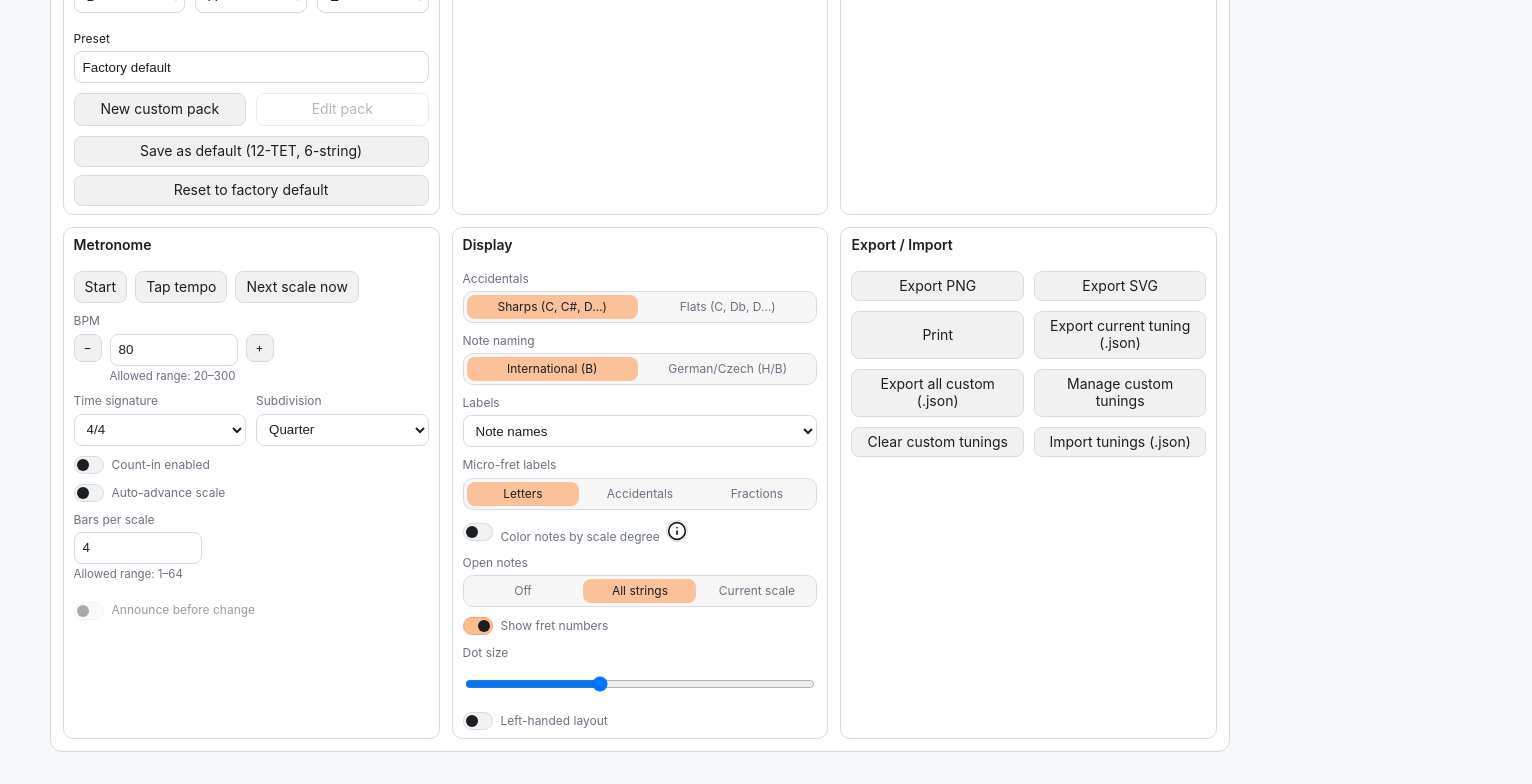
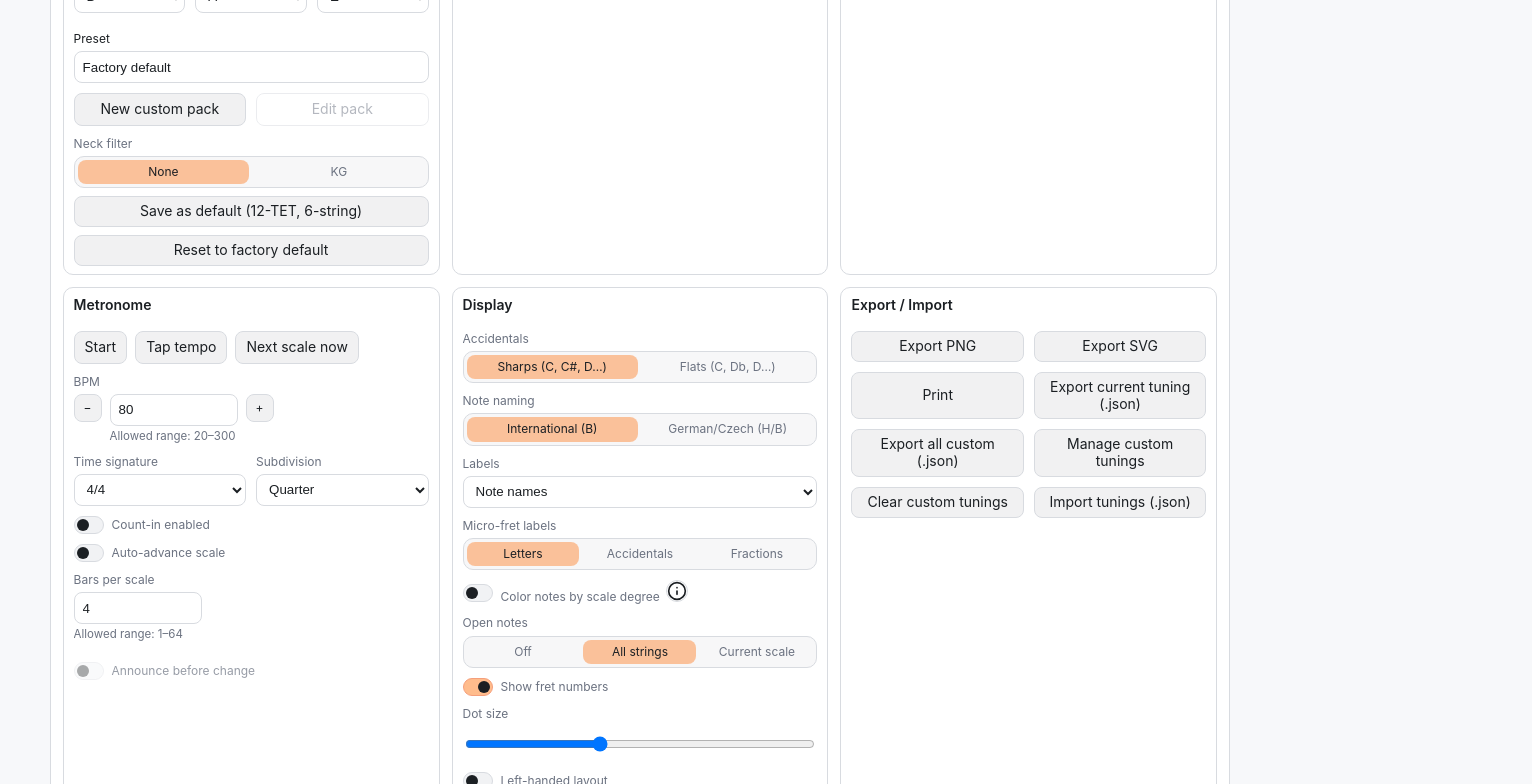
Before and after one commit to DMNerd/tuning-visualizer, a React (Vite) app: page / in a window 1280 px wide. Shown: the part 800-1584 px from the top of the page, 1532 px wide, since content can reach past the window. Built offline with nearby package versions, Linux system fonts and the light colour scheme.

Commit message:
Allow an override for KGATLW styled necks (which most microtonal guitars use anyway) instead of the std. full 24edo necks

```diff
--- a/src/app/adapters/controls.js
+++ b/src/app/adapters/controls.js
@@ -14,6 +14,7 @@ export function buildInstrumentControlModel({
       tuning: instrument.tuning,
       systemId: instrument.systemId,
       selectedPreset: presets.selectedPreset,
+      kgNeckFilterEnabled: instrument.kgNeckFilterEnabled,
     },
     actions: {
       setFrets: handlers.setFretsPref,
@@ -22,6 +23,7 @@ export function buildInstrumentControlModel({
       handleStringsChange: handlers.handleStringsChange,
       setSelectedPreset: presets.setPreset,
       handleSaveDefault: handlers.handleSaveDefault,
+      setKgNeckFilterEnabled: handlers.setKgNeckFilterEnabled,
       handleResetFactoryDefault: reset.resetInstrumentFactory,
       onCreateCustomPack: handlers.openCreate,
       onEditCustomPack: handlers.openEditSelected,
--- a/src/components/UI/controls/InstrumentControls.jsx
+++ b/src/components/UI/controls/InstrumentControls.jsx
@@ -10,11 +10,23 @@ import {
 import { withToastPromise } from "@/utils/toast";
 import { memoWithShallowPick } from "@/utils/memo";
 import NumberField from "@/components/UI/NumberField";
+import SegmentedRadioGroup from "@/components/UI/SegmentedRadioGroup";
 import { renderNoteName } from "@/lib/theory/noteNaming";
 import { normalizeIntlNoteName } from "@/lib/theory/notation";
+import {
+  isFretlessBoardMeta,
+  shouldApplyKgNeckFilter,
+} from "@/lib/presets/kgNeckFilter";
 
 function InstrumentControls({ state, actions, meta }) {
-  const { strings, frets, tuning, systemId, selectedPreset } = state;
+  const {
+    strings,
+    frets,
+    tuning,
+    systemId,
+    selectedPreset,
+    kgNeckFilterEnabled,
+  } = state;
   const {
     setFrets,
     setSystemId,
@@ -22,6 +34,7 @@ function InstrumentControls({ state, actions, meta }) {
     handleStringsChange,
     setSelectedPreset,
     handleSaveDefault,
+    setKgNeckFilterEnabled,
     handleResetFactoryDefault,
     onCreateCustomPack,
     onEditCustomPack,
@@ -74,6 +87,19 @@ function InstrumentControls({ state, actions, meta }) {
   const isCustomPreset = Array.isArray(customPresetNames)
     ? customPresetNames.includes(selectedPreset)
     : false;
+  const selectedPresetMeta = presetMetaMap?.[selectedPreset] ?? null;
+  const selectedBoardMeta =
+    selectedPresetMeta && typeof selectedPresetMeta === "object"
+      ? selectedPresetMeta.board
+      : null;
+  const isFretlessPreset = isFretlessBoardMeta(selectedBoardMeta);
+  const canUseKgFilter = shouldApplyKgNeckFilter({
+    enabled: true,
+    edo: safeSystems?.[systemId]?.divisions,
+    strings,
+    boardMeta: isFretlessPreset ? selectedBoardMeta : null,
+  });
+  const kgFilterMode = kgNeckFilterEnabled ? "kg" : "none";
 
   return (
     <Section id="instrument-controls" title="Instrument">
@@ -191,6 +217,17 @@ function InstrumentControls({ state, actions, meta }) {
         </div>
 
         <div className="tv-controls__defaults">
+          <SegmentedRadioGroup
+            label="Neck filter"
+            name="kg-neck-filter"
+            className="tv-field--neck-filter"
+            value={kgFilterMode}
+            onChange={(value) => setKgNeckFilterEnabled?.(value === "kg")}
+            options={[
+              { value: "none", label: "None" },
+              { value: "kg", label: "KG", disabled: !canUseKgFilter },
+            ]}
+          />
           <button
             className="tv-button tv-button--block"
             onClick={onSaveDefault}
@@ -219,6 +256,7 @@ function pickInstrumentMemoProps(p) {
     tuning: s.tuning,
     systemId: s.systemId,
     selectedPreset: s.selectedPreset,
+    kgNeckFilterEnabled: s.kgNeckFilterEnabled,
     systems: m.systems,
     sysNames: m.sysNames,
     noteNaming: m.noteNaming,
@@ -231,6 +269,7 @@ function pickInstrumentMemoProps(p) {
     handleStringsChange: a.handleStringsChange,
     setSelectedPreset: a.setSelectedPreset,
     handleSaveDefault: a.handleSaveDefault,
+    setKgNeckFilterEnabled: a.setKgNeckFilterEnabled,
     handleResetFactoryDefault: a.handleResetFactoryDefault,
     onCreateCustomPack: a.onCreateCustomPack,
     onEditCustomPack: a.onEditCustomPack,
--- a/src/hooks/useInstrumentConfig.js
+++ b/src/hooks/useInstrumentConfig.js
@@ -12,6 +12,7 @@ import {
   selectInstrumentCoreActions,
   selectInstrumentBoardMeta,
   selectInstrumentDefaultTuningMap,
+  selectKgNeckFilterEnabled,
   selectInstrumentFrets,
   selectInstrumentFretsTouched,
   selectInstrumentStringMeta,
@@ -55,6 +56,7 @@ export function useInstrumentConfig({
   const userDefaultTuningMap = useInstrumentCoreStore(
     selectInstrumentDefaultTuningMap,
   );
+  const kgNeckFilterEnabled = useInstrumentCoreStore(selectKgNeckFilterEnabled);
 
   const {
     setStrings,
@@ -63,6 +65,7 @@ export function useInstrumentConfig({
     setTuning,
     setStringMeta,
     setBoardMeta,
+    setKgNeckFilterEnabled,
     updateUserDefaultTuningMap,
     resetInstrumentPrefs,
   } = useInstrumentCoreStore(useShallow(selectInstrumentCoreActions));
@@ -228,8 +231,15 @@ export function useInstrumentConfig({
   });
 
   const state = useMemo(
-    () => ({ strings, frets, tuning, stringMeta, boardMeta }),
-    [strings, frets, tuning, stringMeta, boardMeta],
+    () => ({
+      strings,
+      frets,
+      tuning,
+      stringMeta,
+      boardMeta,
+      kgNeckFilterEnabled,
+    }),
+    [strings, frets, tuning, stringMeta, boardMeta, kgNeckFilterEnabled],
   );
   const actions = useMemo(
     () => ({
@@ -239,6 +249,7 @@ export function useInstrumentConfig({
       setTuning,
       setStringMeta,
       setBoardMeta,
+      setKgNeckFilterEnabled,
       resetInstrumentPrefs,
       setFretsPref: setFretsUI,
       handleSaveDefault,
@@ -251,6 +262,7 @@ export function useInstrumentConfig({
       setTuning,
       setStringMeta,
       setBoardMeta,
+      setKgNeckFilterEnabled,
       resetInstrumentPrefs,
       handleSaveDefault,
       handleStringsChange,
--- a/src/hooks/useMergedPresets.js
+++ b/src/hooks/useMergedPresets.js
@@ -7,6 +7,7 @@ import {
   useMountedState,
 } from "react-use";
 import { normalizePresetMeta } from "@/lib/meta/meta";
+import { applyKgNeckFilterToBoardMeta } from "@/lib/presets/kgNeckFilter";
 import { isPlainObject } from "@/utils/object";
 import { coerceAnyTuning, usePresetBuilder } from "@/hooks/usePresetBuilder";
 import {
@@ -39,6 +40,7 @@ export function useMergedPresets({
   strings,
   savedExists,
   onInstrumentChange,
+  kgNeckFilterEnabled = false,
 }) {
   const isMounted = useMountedState();
   const onInstrumentChangeRef = useLatest(onInstrumentChange);
@@ -179,7 +181,13 @@ export function useMergedPresets({
         );
       if (meta?.stringMeta) setStringMeta(meta.stringMeta);
       else setStringMeta(null);
-      if (meta?.board) setBoardMeta(meta.board);
+
+      const nextBoardMeta = applyKgNeckFilterToBoardMeta(meta?.board, {
+        enabled: kgNeckFilterEnabled,
+        edo: currentEdo,
+        strings: currentStrings,
+      });
+      if (nextBoardMeta) setBoardMeta(nextBoardMeta);
       else setBoardMeta(null);
       setQueuedPresetName(null);
     },
@@ -192,6 +200,8 @@ export function useMergedPresets({
       setStringMeta,
       setBoardMeta,
       currentStrings,
+      currentEdo,
+      kgNeckFilterEnabled,
       currentTuningRef,
       selectedPreset,
       setSelectedPreset,
@@ -255,6 +265,20 @@ export function useMergedPresets({
     defaultPresetName,
     resetSelection,
     queuePresetByName,
+  ]);
+
+  useUpdateEffect(() => {
+    if (!selectedPreset) return;
+    const resolved = resolveTuningByName(selectedPreset);
+    if (!resolved?.length) return;
+    setPreset(selectedPreset);
+  }, [
+    kgNeckFilterEnabled,
+    currentEdo,
+    currentStrings,
+    selectedPreset,
+    resolveTuningByName,
+    setPreset,
   ]);
 
   useUpdateEffect(() => {
--- /dev/null
+++ b/src/lib/presets/kgNeckFilter.js
@@ -0,0 +1,40 @@
+import { isPlainObject } from "@/utils/object";
+
+export const KG_NECK_HIDDEN_FRETS = Object.freeze([1, 5, 11, 15, 19, 23]);
+
+export function isFretlessBoardMeta(boardMeta) {
+  if (!isPlainObject(boardMeta)) return false;
+  return (
+    boardMeta.fretStyle === "dotted" && boardMeta.notePlacement === "onFret"
+  );
+}
+
+export function shouldApplyKgNeckFilter({ enabled, edo, strings, boardMeta }) {
+  if (!enabled) return false;
+  if (Number(edo) !== 24) return false;
+  if (Number(strings) !== 6) return false;
+  if (isFretlessBoardMeta(boardMeta)) return false;
+  return true;
+}
+
+export function applyKgNeckFilterToBoardMeta(
+  boardMeta,
+  { enabled, edo, strings },
+) {
+  const normalizedBoardMeta = isPlainObject(boardMeta) ? boardMeta : null;
+  if (
+    !shouldApplyKgNeckFilter({
+      enabled,
+      edo,
+      strings,
+      boardMeta: normalizedBoardMeta,
+    })
+  ) {
+    return normalizedBoardMeta;
+  }
+
+  return {
+    ...(normalizedBoardMeta ?? {}),
+    hiddenFrets: [...KG_NECK_HIDDEN_FRETS],
+  };
+}
--- a/src/stores/useInstrumentCoreStore.js
+++ b/src/stores/useInstrumentCoreStore.js
@@ -97,6 +97,7 @@ export const useInstrumentCoreStore = create(
         tuning: [],
         stringMeta: null,
         boardMeta: null,
+        kgNeckFilterEnabled: false,
         userDefaultTuningMap: legacyDefaults.value,
 
         setStrings: (strings) => set({ strings }),
@@ -119,6 +120,8 @@ export const useInstrumentCoreStore = create(
             applyValueOrUpdaterOnDraft(state, "stringMeta", draftUpdater);
           }),
         setBoardMeta: (boardMeta) => set({ boardMeta }),
+        setKgNeckFilterEnabled: (kgNeckFilterEnabled) =>
+          set({ kgNeckFilterEnabled }),
         updateBoardMeta: (draftUpdater) =>
           set((state) => {
             applyValueOrUpdaterOnDraft(state, "boardMeta", draftUpdater);
@@ -153,13 +156,14 @@ export const useInstrumentCoreStore = create(
             tuning: [],
             stringMeta: null,
             boardMeta: null,
+            kgNeckFilterEnabled: false,
             userDefaultTuningMap: {},
           }),
       };
     }),
     {
       name: STORAGE_KEYS.INSTRUMENT_CORE,
-      version: 1,
+      version: 2,
       storage: createJSONStorage(() => globalThis.localStorage),
       migrate: (persistedState) => {
         const hasPersisted =
@@ -208,6 +212,10 @@ export const useInstrumentCoreStore = create(
             FRETS_MAX,
             legacyFrets.value,
           ),
+          kgNeckFilterEnabled:
+            typeof persistedState.kgNeckFilterEnabled === "boolean"
+              ? persistedState.kgNeckFilterEnabled
+              : false,
           userDefaultTuningMap: isValidPersistedMap(
             persistedState.userDefaultTuningMap,
           )
@@ -218,6 +226,7 @@ export const useInstrumentCoreStore = create(
       partialize: (state) => ({
         strings: state.strings,
         frets: state.frets,
+        kgNeckFilterEnabled: state.kgNeckFilterEnabled,
         userDefaultTuningMap: state.userDefaultTuningMap,
       }),
       merge: (persisted, current) => {
@@ -258,6 +267,10 @@ export const useInstrumentCoreStore = create(
             FRETS_MAX,
             legacyFrets.found ? legacyFrets.value : FRETS_FACTORY,
           ),
+          kgNeckFilterEnabled:
+            typeof persisted?.kgNeckFilterEnabled === "boolean"
+              ? persisted.kgNeckFilterEnabled
+              : false,
           userDefaultTuningMap: isValidPersistedMap(
             persisted?.userDefaultTuningMap,
           )
@@ -284,6 +297,7 @@ export const selectInstrumentCoreState = (state) => ({
   tuning: state.tuning,
   stringMeta: state.stringMeta,
   boardMeta: state.boardMeta,
+  kgNeckFilterEnabled: state.kgNeckFilterEnabled,
   userDefaultTuningMap: state.userDefaultTuningMap,
 });
 
@@ -296,6 +310,7 @@ export const selectInstrumentCoreActions = (state) => ({
   setStringMeta: state.setStringMeta,
   updateStringMeta: state.updateStringMeta,
   setBoardMeta: state.setBoardMeta,
+  setKgNeckFilterEnabled: state.setKgNeckFilterEnabled,
   updateBoardMeta: state.updateBoardMeta,
   setUserDefaultTuningMap: state.setUserDefaultTuningMap,
   updateUserDefaultTuningMap: state.updateUserDefaultTuningMap,
@@ -311,3 +326,5 @@ export const selectInstrumentStringMeta = (state) => state.stringMeta;
 export const selectInstrumentBoardMeta = (state) => state.boardMeta;
 export const selectInstrumentDefaultTuningMap = (state) =>
   state.userDefaultTuningMap;
+
+export const selectKgNeckFilterEnabled = (state) => state.kgNeckFilterEnabled;
--- a/src/styles/layout.css
+++ b/src/styles/layout.css
@@ -661,6 +661,11 @@ html.is-fs {
 .tv-binary-toggle__input:focus-visible + .tv-binary-toggle__label {
   outline: 2px solid var(--tv-binary-toggle-focus-ring);
   outline-offset: 1px;
+}
+
+.tv-field--neck-filter .tv-binary-toggle {
+  display: grid;
+  width: 100%;
 }
 
 .tv-check {
@@ -813,6 +818,11 @@ html.is-fs {
   flex-wrap: wrap;
 }
 
+.tv-controls__defaults .tv-field--neck-filter {
+  flex: 1 1 100%;
+  min-width: 0;
+}
+
 .tv-controls--chord .tv-field .tv-check {
   margin-top: 2px;
 }
--- a/vite.config.js
+++ b/vite.config.js
@@ -30,6 +30,7 @@ function resolveAppVersion() {
 }
 
 const appVersion = resolveAppVersion();
+
 export default defineConfig(({ command, mode }) => {
   const isProductionBuild = command === "build" && mode === "production";
 
@@ -75,6 +76,15 @@ export default defineConfig(({ command, mode }) => {
 
     build: {
       cssMinify: "lightningcss",
+      rolldownOptions: {
+        output: {
+          manualChunks(id) {
+            if (id.includes("node_modules")) {
+              return "vendor";
+            }
+          },
+        },
+      },
     },
 
     resolve: {
```
Also changed, not shown: src/app/hooks/useInstrumentDomain.js (+12 -2 lines), 1 other file (tests, documents, lock files or other folders).
